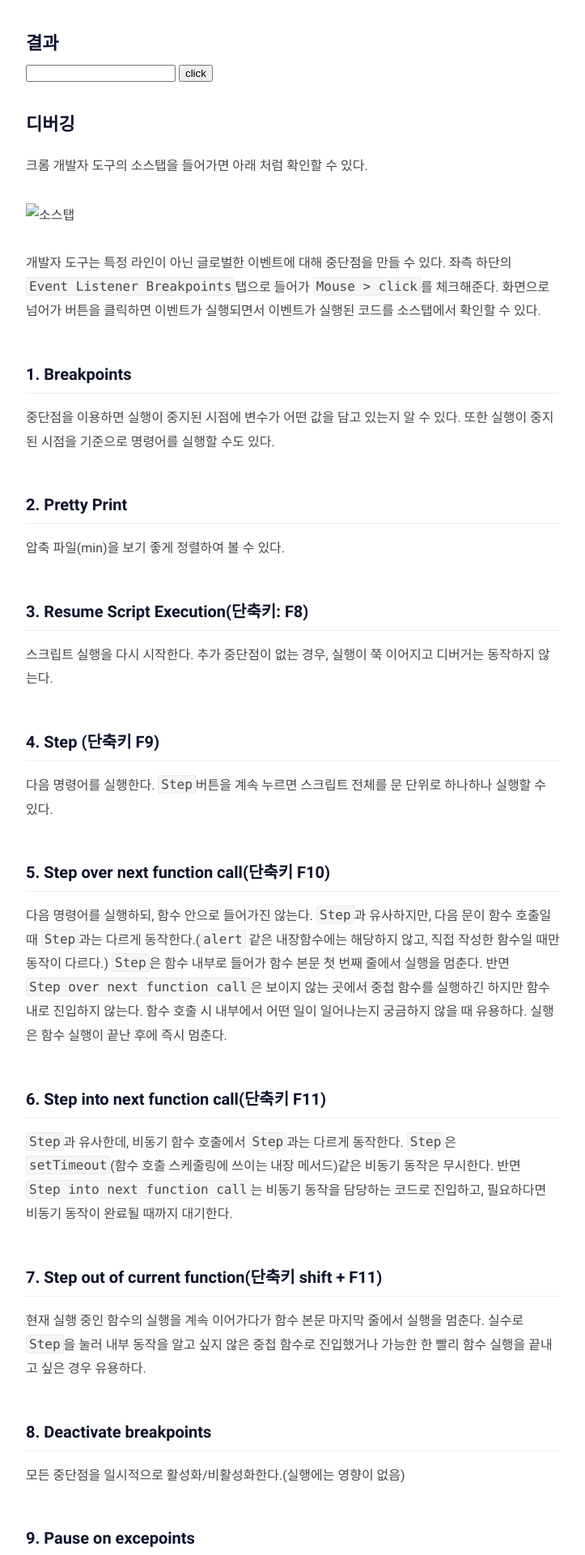
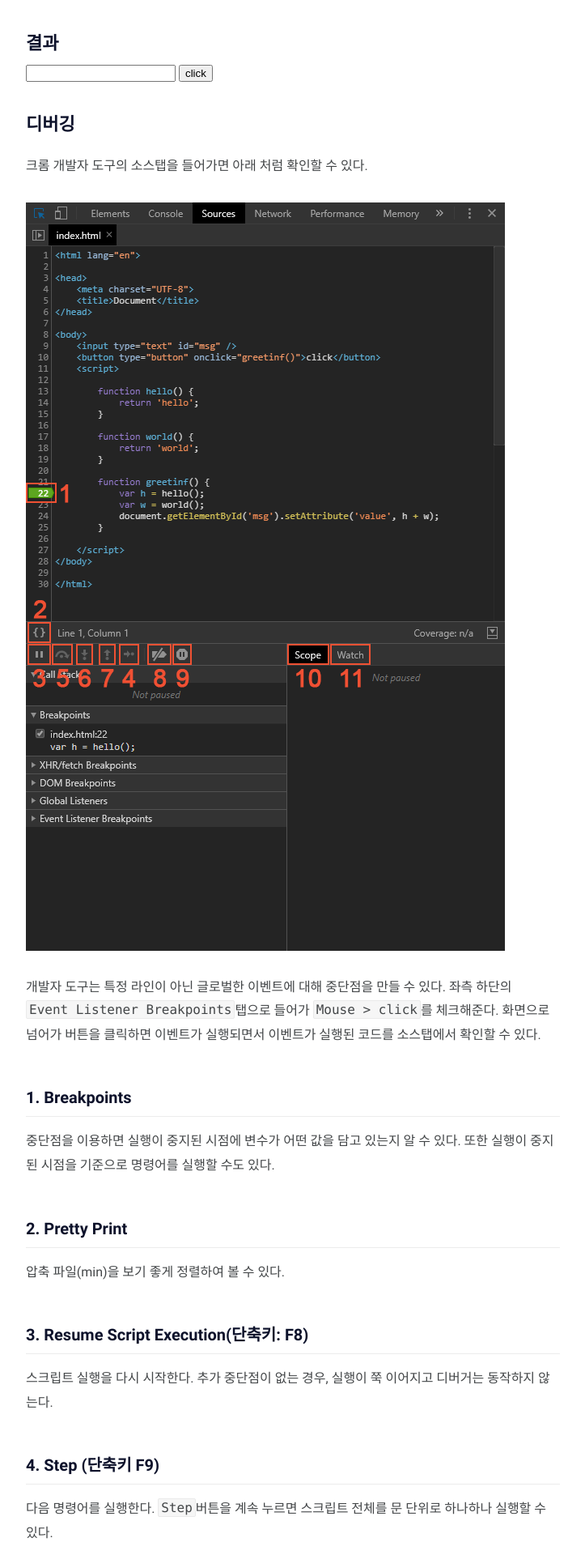
Before and after one commit to recordhouse/recordhouse.github.io, a Jekyll site: the page built from _posts/chrome-debug-sources/2020-01-29-chrome-debug-sources.md, in a window 1280 px wide. Shown: the part 997-2917 px from the top of the page at 81% size, without its empty margins (278-1001 px from the left). Built offline with Jekyll 4.4.1, drawn with Linux system fonts in a browser that asks for light colours; some web fonts are replaced.

Commit message:
이미지 경로 수정

```diff
--- a/_posts/chrome-debug-sources/2020-01-29-chrome-debug-sources.md
+++ b/_posts/chrome-debug-sources/2020-01-29-chrome-debug-sources.md
@@ -57,7 +57,7 @@ function greetinf() {
 ## 디버깅
 크롬 개발자 도구의 소스탭을 들어가면 아래 처럼 확인할 수 있다.
 
-![소스탭](/chrome-debug-sources/chrome-debug-sources-01.png)
+![소스탭](/assets/img/posts/chrome-debug-sources-img01.png)
 
 개발자 도구는 특정 라인이 아닌 글로벌한 이벤트에 대해 중단점을 만들 수 있다. 좌측 하단의 `Event Listener Breakpoints`탭으로 들어가  `Mouse > click`를 체크해준다. 화면으로 넘어가 버튼을 클릭하면 이벤트가 실행되면서 이벤트가 실행된 코드를 소스탭에서 확인할 수 있다.
 
```
Also changed, not shown: _posts/chrome-debug-sources/img01.png (renamed from _posts/chrome-debug-sources/chrome-debug-sources-01.png), assets/img/posts/chrome-debug-sources-img01.png (added).
